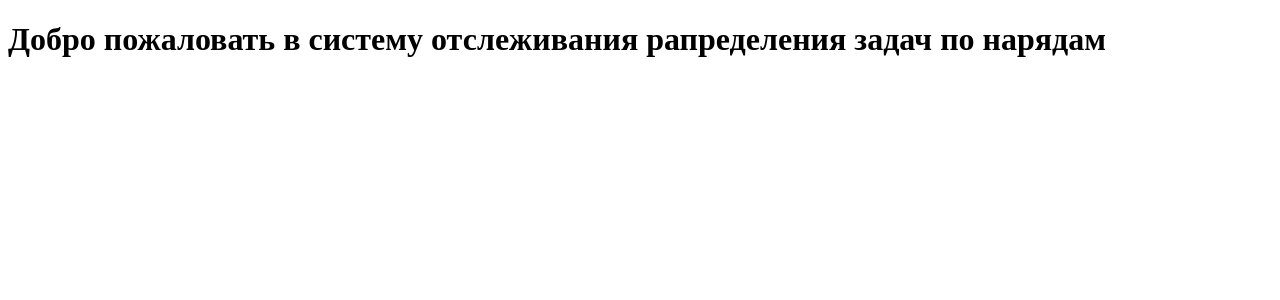
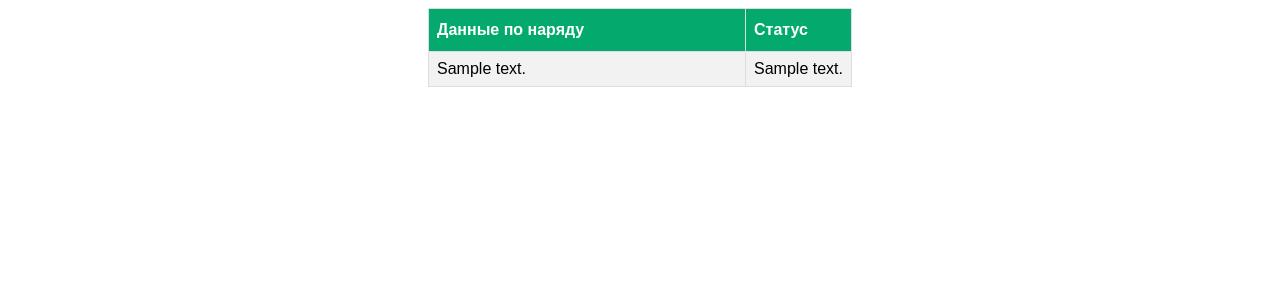
Before and after one commit to ReSpix/yandex_forms_bot, a FastAPI app: page / in a window 1280 px wide. Shown: the top 300 px of the page. Run offline with FastAPI, Linux system fonts and the light colour scheme; tables that the repository leaves empty hold one stand-in row (values such as "Sample post"); parts of the project's set-up code (start-up, migrations or seed data) failed here and were passed over.

Commit message:
Веб интерфейс - страница просмотра данных и статусов

```diff
--- a/src/database.py
+++ b/src/database.py
@@ -20,11 +20,11 @@ def init_db():
 
 
 def initialize_response_types(db):
-    response_types = ["take", "call", "accept", "refuse"]
+    response_types = [["take", "В работе"], ["call", "Позвонили клиенту"], ["accept", "Клиент принял"], ["refuse", "Клиент отказался"]]
     existing_types = db.query(ResponseType).count()
     if existing_types == 0:
         for type_text in response_types:
-            response_type = ResponseType(type_text=type_text)
+            response_type = ResponseType(type_text=type_text[0], pretty_text=type_text[1])
             db.add(response_type)
         db.commit()
 
--- a/src/models.py
+++ b/src/models.py
@@ -23,6 +23,7 @@ class ResponseType(Base):
 
     id = Column(Integer, primary_key=True, autoincrement=True)
     type_text = Column(String, nullable=False)
+    pretty_text = Column(String, nullable=False)
 
     responses = relationship("Response", back_populates="response_type")
 
--- a/src/web/routes.py
+++ b/src/web/routes.py
@@ -1,12 +1,60 @@
 from fastapi.routing import APIRouter
-from fastapi import APIRouter, Request
+from fastapi import APIRouter, Request as fa_Request, Depends
 from fastapi.responses import HTMLResponse
 from fastapi.templating import Jinja2Templates
+from sqlalchemy.orm import Session, aliased
+from sqlalchemy import desc, func, select
+from database import SessionLocal
+import logging
+from models import (
+    Request,
+    ResponseType,
+    Response
+)
 
 web_router = APIRouter()
 templates = Jinja2Templates(directory="web/templates")
 
 
 @web_router.get("/", response_class=HTMLResponse)
-async def index(request: Request):
-    return templates.TemplateResponse("index.html", {"request": request})
+async def index(request: fa_Request):
+    db = SessionLocal()
+    last_response_subquery = (
+        select(
+            Response.id.label("response_id"),
+            Response.request_id,
+            Response.employee_name,
+            Response.responded_at,
+            Response.response_type_id,
+            func.row_number().over(
+                partition_by=Response.request_id,
+                order_by=Response.responded_at.desc()
+            ).label("rn")
+        ).subquery()
+    )
+
+    # Алиасы
+    last_response_alias = aliased(Response, last_response_subquery)
+    response_type_alias = aliased(ResponseType)
+
+    # Основной запрос: Request + последний Response + ResponseType
+    query = (
+        select(Request, last_response_alias, response_type_alias)
+        .outerjoin(
+            last_response_alias,
+            (last_response_subquery.c.request_id == Request.id) &
+            (last_response_subquery.c.rn == 1)
+        )
+        .outerjoin(
+            response_type_alias,
+            response_type_alias.id == last_response_subquery.c.response_type_id
+        )
+    )
+
+    # Выполнение запроса
+    results = db.execute(query).all()
+    # logging.info(results)
+
+    # results = db.query(Request).all()
+    db.close()
+    return templates.TemplateResponse("index.html", {"request": request, "tickets": results})
--- a/src/web/templates/index.html
+++ b/src/web/templates/index.html
@@ -1,11 +1,60 @@
 <!DOCTYPE html>
 <html lang="ru">
+
 <head>
     <meta charset="UTF-8">
     <meta name="viewport" content="width=device-width, initial-scale=1.0">
     <title>Отслеживание нарядов</title>
+    <style>
+        body {
+            display: flex;
+            justify-content: center;
+        }
+        table {
+          font-family: Arial, Helvetica, sans-serif;
+          border-collapse: collapse;
+        }
+
+        td, th {
+          border: 1px solid #ddd;
+          padding: 8px;
+        }
+
+        td.text {
+            width: 300px;
+        }
+
+        tr:nth-child(even){background-color: #f2f2f2;}
+
+        tr:hover {background-color: #ddd;}
+
+        th {
+          padding-top: 12px;
+          padding-bottom: 12px;
+          text-align: left;
+          background-color: #04AA6D;
+          color: white;
+        }
+        </style>
 </head>
+
 <body>
-    <h1>Добро пожаловать в систему отслеживания рапределения задач по нарядам</h1>
+    <table>
+        <tr>
+            <th>Данные по наряду</th>
+            <th>Статус</th>
+        </tr>
+        {% for ticket in tickets%}
+        <tr>
+            <td class="text">{{ ticket[0].text | replace('\n', '<br>') | safe }}</td>
+            {% if ticket[2] is not none %}
+            <td>{{ ticket[2].pretty_text }}</td>
+            {% else %}
+            <td>Без статуса</td>
+            {% endif %}
+        </tr>
+        {% endfor %}
+    </table>
 </body>
+
 </html>
```
